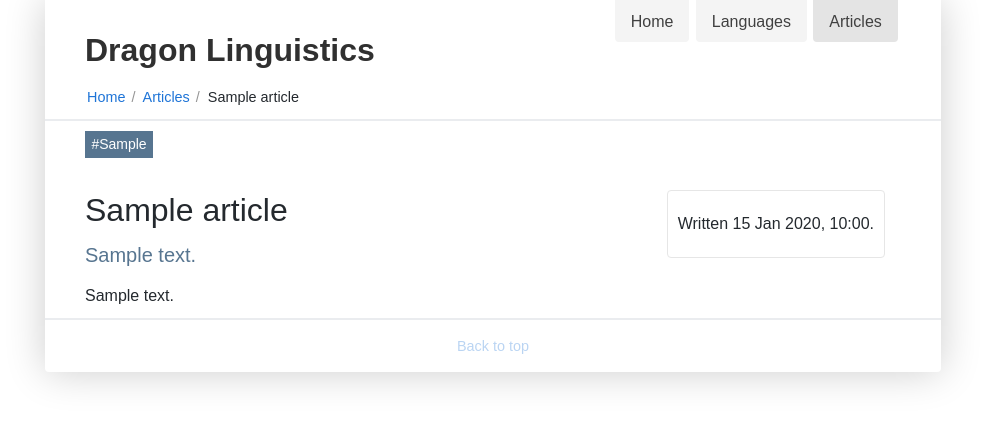
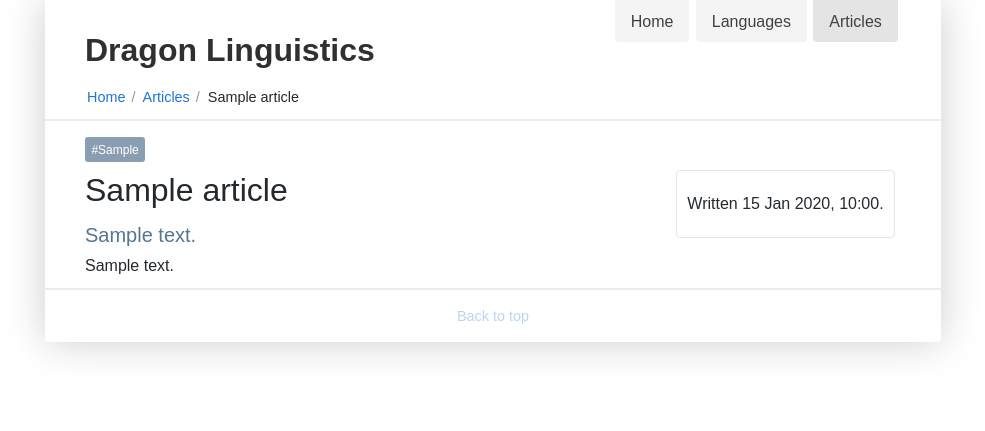
Before and after one commit to KathTheDragon/DragonLinguistics, a Django app: a page that uses dragonlinguistics/templates/dragonlinguistics/base.html in a window 1280 px wide. Shown: the top 431 px of the page, without its empty margins (147-1132 px from the left). Run offline with Django 3.2, Linux system fonts and the light colour scheme; tables that the repository leaves empty hold one stand-in row (values such as "Sample post").

Commit message:
article view tags

```diff
--- a/dragonlinguistics/static/styles/article.css
+++ b/dragonlinguistics/static/styles/article.css
@@ -1,7 +1,7 @@
 :root {
     --accent-color: #577590; /* site accent colour */
-    /* --border-radius: 3px; preferred border roundedness */
-    --spacing: 1rem; /* preferred spacing */
+    --border-radius: 3px; /* preferred border roundedness */
+    --spacing: .4rem; /* preferred spacing */
 }
 
 h1,h2 { border: none; }
@@ -12,19 +12,18 @@ h1,h2 { border: none; }
     flex-flow: row wrap;
     align-items: center;
     justify-content: flex-start;
-    padding: 0 0 var(--spacing) 0;
-    margin: 0 0 var(--spacing) 0;
-    /* border-bottom: 1px solid var(--accent-color); */
+    padding: 0;
+    margin: var(--spacing) 0 0 0;
 }
 
 #article-tags li {
     display: block;
-    padding: .1rem .4rem;
+    padding: .02rem .4rem;
     margin: 0 var(--spacing) 0 0;
     color: #ffffff;
-    /* border-radius: var(--border-radius); */
-    background: var(--accent-color);
-    font-size: .875rem;
+    border-radius: var(--border-radius);
+    background: rgba(87, 117, 144, 0.7);
+    font-size: .75rem;
 }
 
 #article-header {
```
Also changed, not shown: dragonlinguistics/templates/dragonlinguistics/grammar/view.html (+5 -5 lines).
